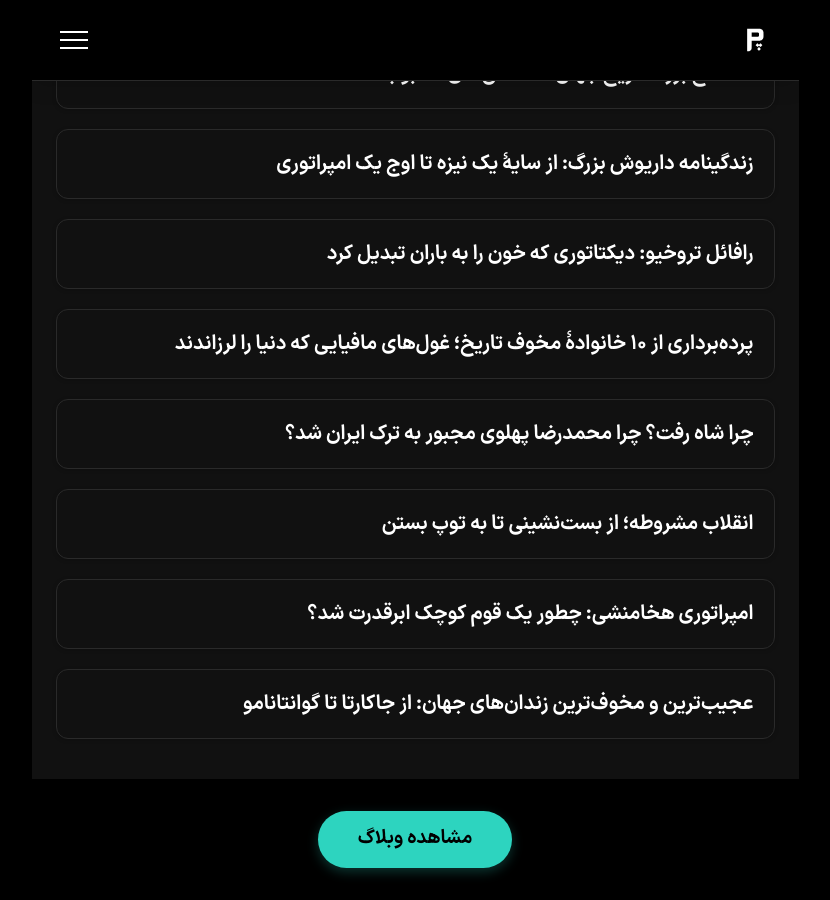
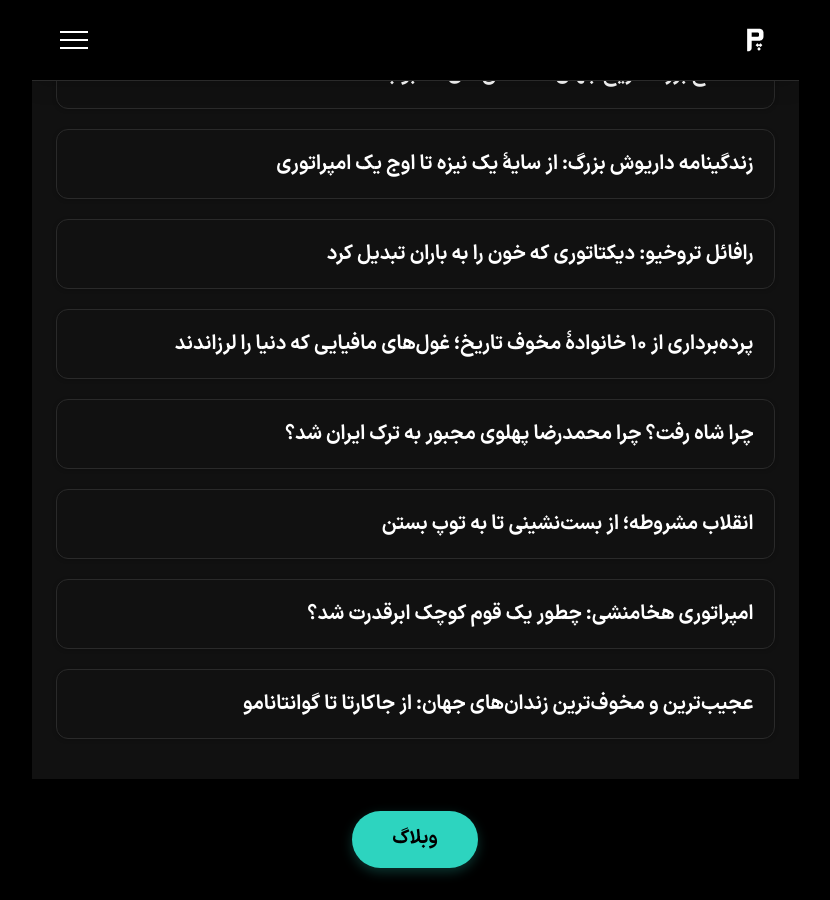
Before and after one commit to darkblog/darkblog.github.io, a Jekyll site: the page built from page.html, in a window 1280 px wide and 900 px high, scrolled down 2089 px. Shown: the whole window, without its empty margins (225-1055 px from the left). Built offline with Jekyll 4.4.1, drawn with Linux system fonts in a browser that asks for light colours.

Commit message:
Update page.html

```diff
--- a/page.html
+++ b/page.html
@@ -134,7 +134,7 @@
     </ul>
   </main>
   <footer class="site-footer">
-    <a href="/blog" class="footer-blog-btn">مشاهده وبلاگ</a>
+    <a href="/blog" class="footer-blog-btn">وبلاگ</a>
   </footer>
 </div>
 
```
